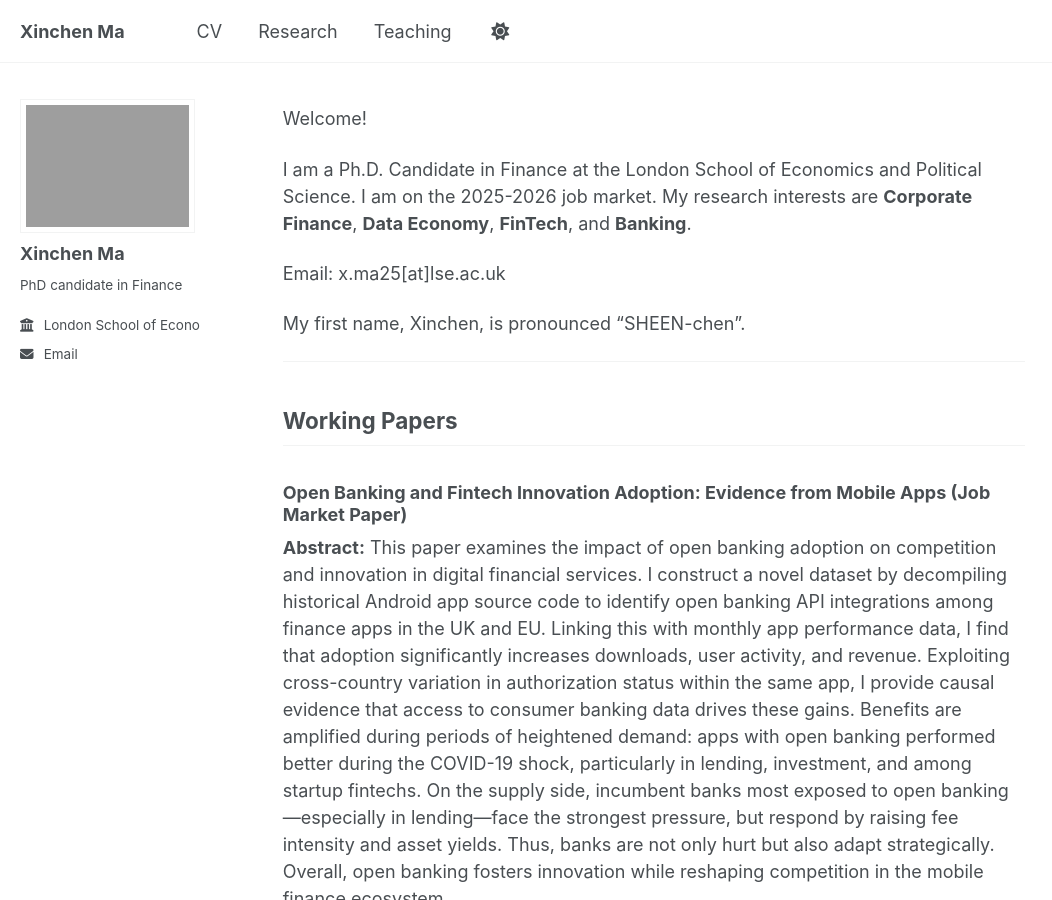
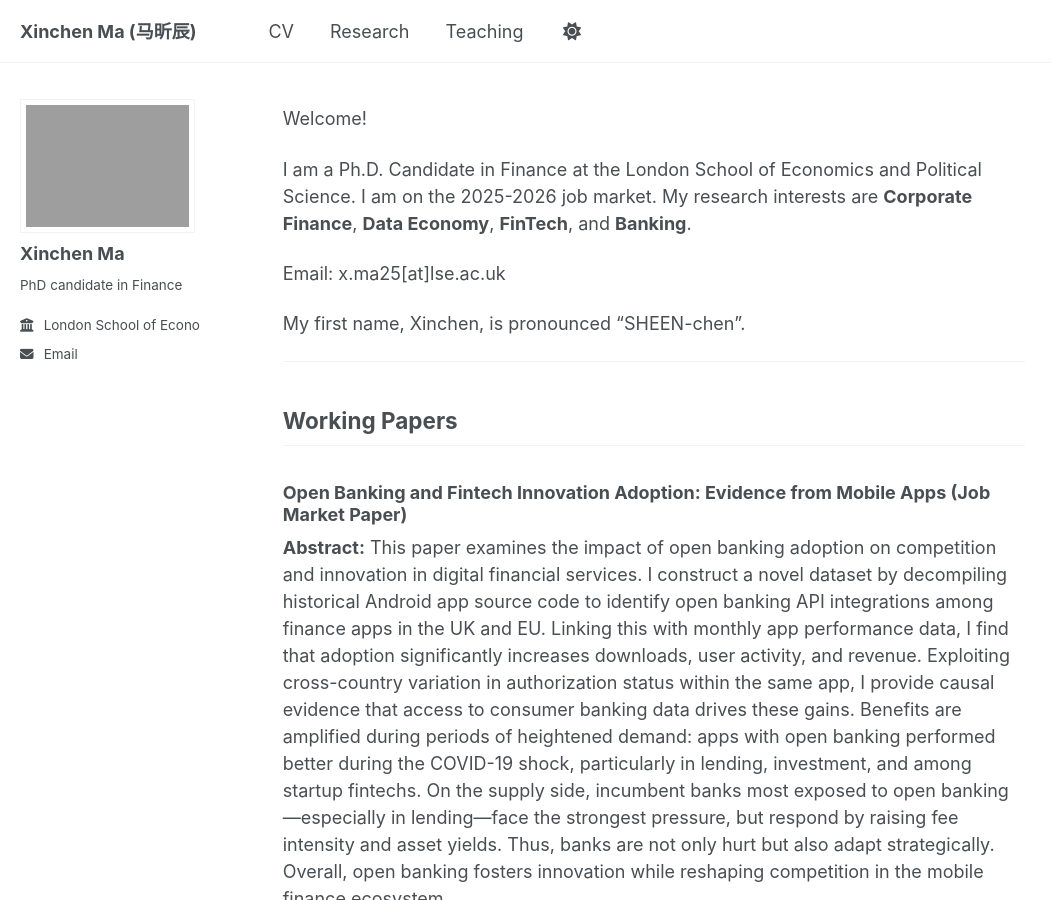
Before and after one commit to xinchen-ma/xinchen-ma.github.io, a Jekyll site: the page built from index.md, in a window 1280 px wide and 900 px high. Shown: the whole window, without its empty margins (0-1052 px from the left). Built offline with Jekyll 4.4.1, drawn with Linux system fonts in a browser that asks for light colours; a script that is not in the unit is left out.

Commit message:
Update _config.yml

```diff
--- a/_config.yml
+++ b/_config.yml
@@ -21,7 +21,7 @@ plugins:
   - jemoji
   - jekyll-seo-tag
   - jekyll-titles-from-headings
-title                    : "Xinchen Ma"
+title                    : "Xinchen Ma (马昕辰)"
 #title_separator          : "-"
 name                     : &name "Your Name"
 description              : &description "Your Name's academic portfolio"   # Update this with a general description of your site, this is the default if not overridden by a page
```
